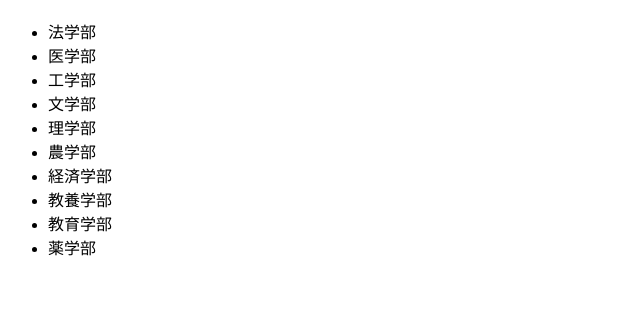
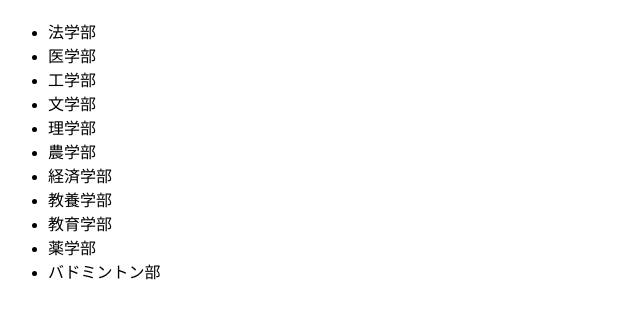
Before and after one commit to YutaSuzuki1219/sample, a plain HTML site: page index.html in a window 1280 px wide. Shown: the part 70-388 px from the top of the page, without its empty margins (0-640 px from the left). Drawn offline with Linux system fonts and the light colour scheme.

Commit message:
バドミントン部を追加

```diff
--- a/index.html
+++ b/index.html
@@ -17,6 +17,7 @@
       <li>教養学部</li>
       <li>教育学部</li>
       <li>薬学部</li>
+      <li>バドミントン部</li>
     </ul>
   </body>
 </html>
```
